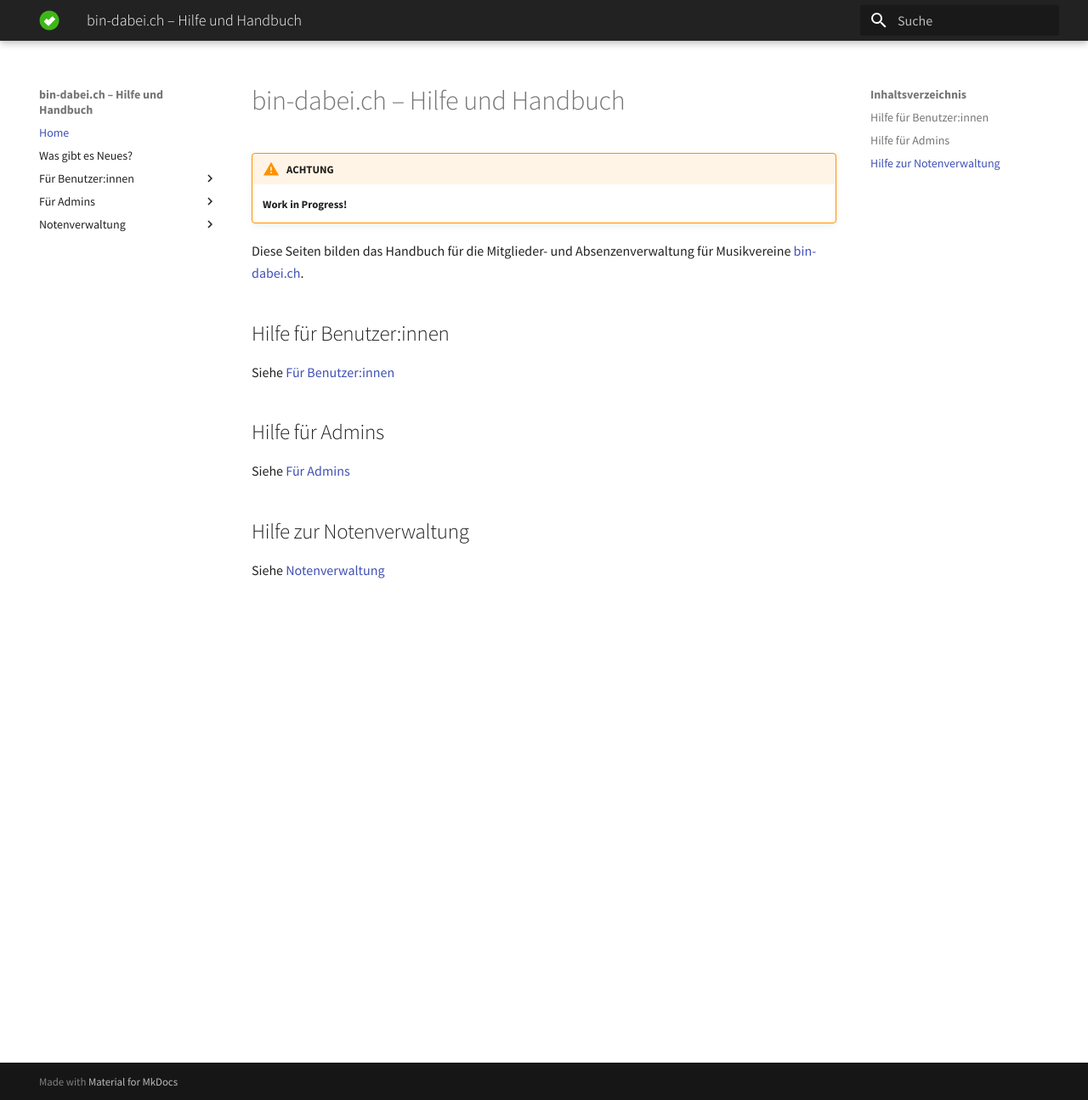
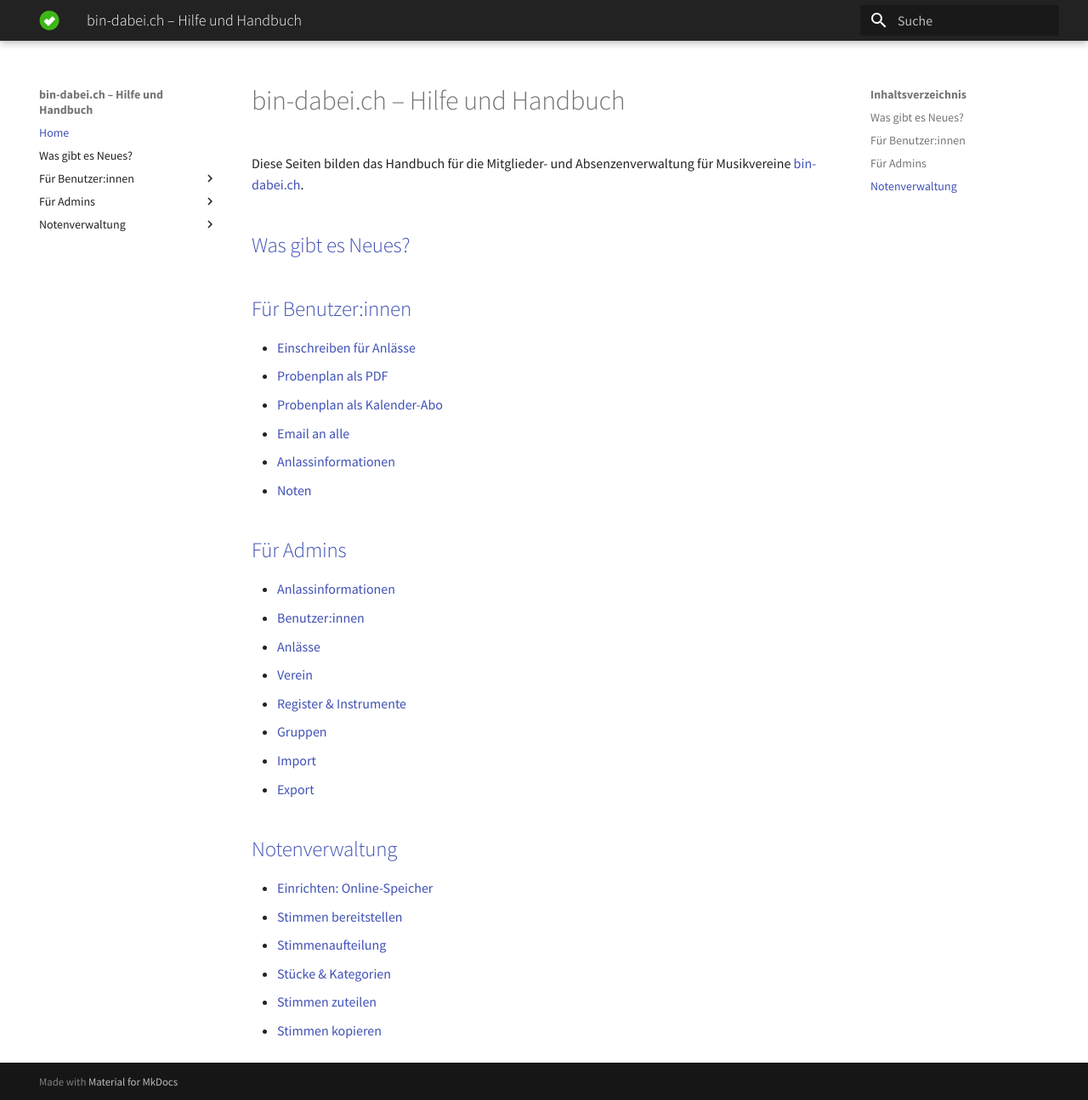
Before and after one commit to ritterg/bin-dabei-dokumentation, an MkDocs documentation site: the page built from docs/index.md, in a window 1280 px wide and 1295 px high. Shown: the whole window at 85% size. Built offline with MkDocs 1.6.1 and Material for MkDocs 9.7.7, drawn with Linux system fonts in a browser that asks for light colours; some web fonts are replaced.

Commit message:
docs(home): drop WIP banner, list full table of contents
Replace the three overview links with the complete page list per section
(Benutzer:innen / Admins / Notenverwaltung) and add a "Was gibt es Neues?"
heading linking to the changelog.

Co-Authored-By: Claude Opus 4.8 <noreply@anthropic.com>

```diff
--- a/docs/index.md
+++ b/docs/index.md
@@ -1,15 +1,34 @@
 # bin-dabei.ch – Hilfe und Handbuch
-
-!!! warning "ACHTUNG"
-    **Work in Progress!**
 
 Diese Seiten bilden das Handbuch für die Mitglieder- und Absenzenverwaltung für Musikvereine [bin-dabei.ch](https://www.bin-dabei.ch){:target=”_blank”}.
 
-## Hilfe für Benutzer:innen
-Siehe [Für Benutzer:innen](/user)
+## [Was gibt es Neues?](/changelog)
 
-## Hilfe für Admins
-Siehe [Für Admins](/admin)
+## [Für Benutzer:innen](/user)
 
-## Hilfe zur Notenverwaltung
-Siehe [Notenverwaltung](/noten)
+- [Einschreiben für Anlässe](/user/einschreiben)
+- [Probenplan als PDF](/user/probenplan)
+- [Probenplan als Kalender-Abo](/user/kalenderabo)
+- [Email an alle](/user/email)
+- [Anlassinformationen](/user/anlassinformationen)
+- [Noten](/user/noten)
+
+## [Für Admins](/admin)
+
+- [Anlassinformationen](/admin/anlassinformationen)
+- [Benutzer:innen](/admin/benutzer)
+- [Anlässe](/admin/anlaesse)
+- [Verein](/admin/verein)
+- [Register & Instrumente](/admin/register-instrumente)
+- [Gruppen](/admin/gruppen)
+- [Import](/admin/import)
+- [Export](/admin/export)
+
+## [Notenverwaltung](/noten)
+
+- [Einrichten: Online-Speicher](/noten/einrichten)
+- [Stimmen bereitstellen](/noten/bereitstellen)
+- [Stimmenaufteilung](/noten/stimmenaufteilung)
+- [Stücke & Kategorien](/noten/stuecke)
+- [Stimmen zuteilen](/noten/stimmen-zuteilen)
+- [Stimmen kopieren](/noten/stimmen-kopieren)
```
